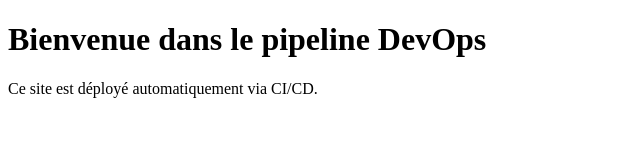
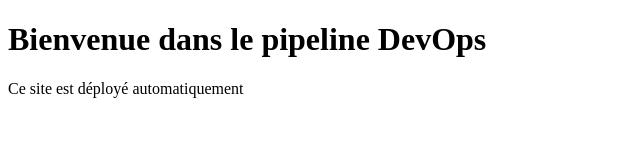
Before and after one commit to AudeFlora/demo-devops-, a plain HTML site: page index.html in a window 1280 px wide. Shown: the full height of the page, 0-640 px from the left. Drawn offline with Linux system fonts and the light colour scheme.

Commit message:
Update index.html

```diff
--- a/index.html
+++ b/index.html
@@ -5,6 +5,6 @@
 </head>
 <body>
     <h1>Bienvenue dans le pipeline DevOps</h1>
-    <p>Ce site est déployé automatiquement via CI/CD.</p>
+    <p>Ce site est déployé automatiquement</p>
 </body>
 </html>
```
